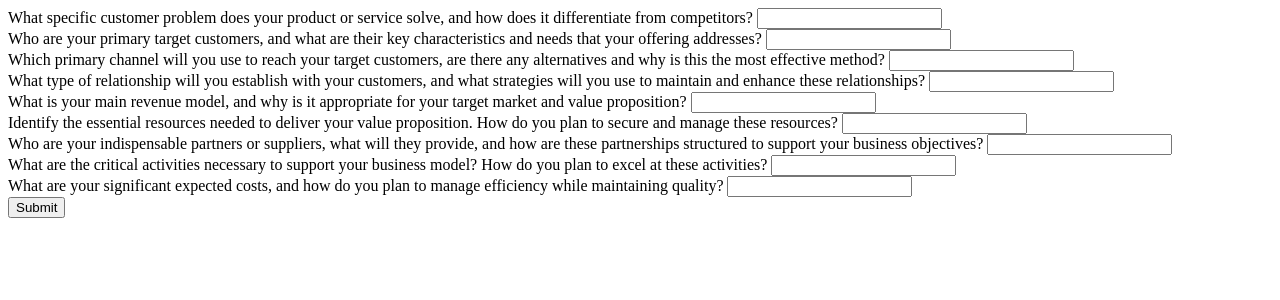
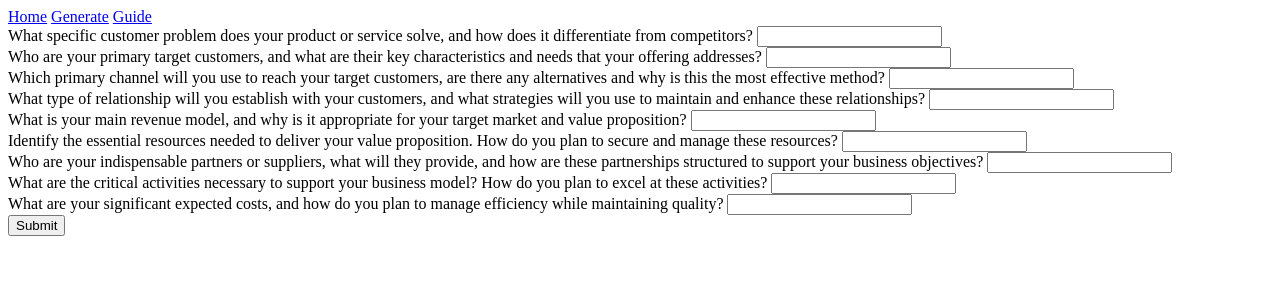
Before and after one commit to GOK-656/ECE4500J-project, a Flask app: page /submit in a window 1280 px wide. Shown: the top 300 px of the page. Run offline with Flask 3, Linux system fonts and the light colour scheme; parts of the project's set-up code (start-up, migrations or seed data) failed here and were passed over.

Commit message:
add navigation bar

```diff
--- a/templates/index.html
+++ b/templates/index.html
@@ -4,6 +4,11 @@
     <meta charset="UTF-8">
     <title>BMC Generator</title>
 </head>
+<nav>
+    <a href="/">Home</a>
+    <a href="/generate">Generate</a>
+    <a href="/submit">Guide</a>
+</nav>
 <body>
 <!-- two buttons leading to different pages -->
 <h1>Do you have an entrepreneurship idea?</h1>
--- a/templates/multimodel.html
+++ b/templates/multimodel.html
@@ -4,6 +4,11 @@
     <meta charset="UTF-8">
     <title>Multimodel BMC</title>
 </head>
+<nav>
+    <a href="/">Home</a>
+    <a href="/generate">Generate</a>
+    <a href="/submit">Guide</a>
+</nav>
 <body>
 <!-- textbox for user to input their idea -->
 <h1>What is your idea?</h1>
--- a/templates/question.html
+++ b/templates/question.html
@@ -4,6 +4,11 @@
     <meta charset="UTF-8">
     <title>BMC Generator</title>
 </head>
+<nav>
+    <a href="/">Home</a>
+    <a href="/generate">Generate</a>
+    <a href="/submit">Guide</a>
+</nav>
 <body>
 <!-- a form with six questions -->
 <div class="form-container">
```
Also changed, not shown: templates/bmc.html (+5 -3 lines).
